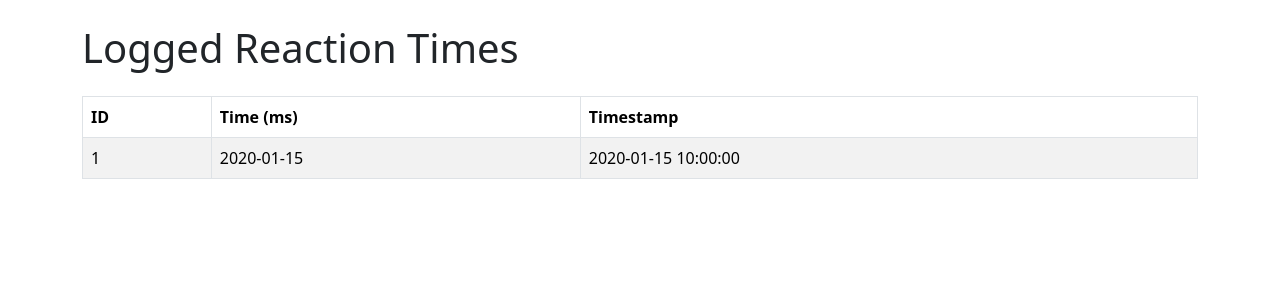
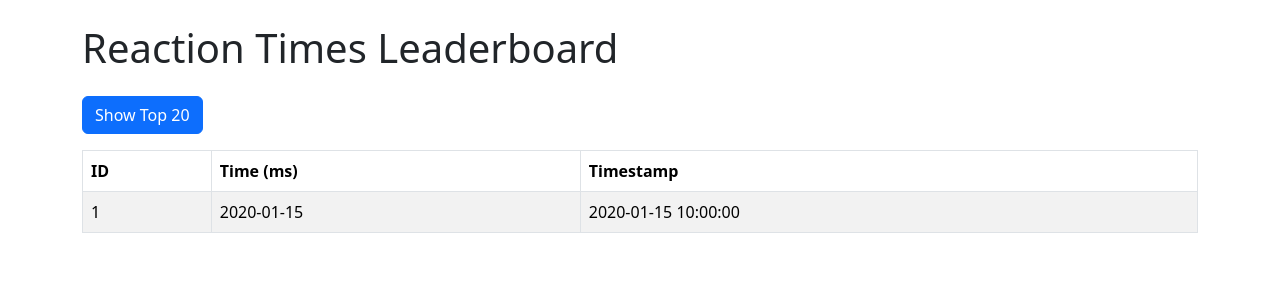
Before and after one commit to Vincent4364/vincent4364.github.io, a Flask app: page / in a window 1280 px wide. Shown: the top 300 px of the page. Run offline with Flask 3, Linux system fonts and the light colour scheme; a database or web service that is not in the repository returns one stand-in record (values such as "Sample title"); data that the repository does not hold is empty; some libraries are stand-ins or nearby versions.

Commit message:
18th commit - added all time data option

```diff
--- a/app.py
+++ b/app.py
@@ -66,16 +66,33 @@ def submit():
 @app.route('/data')
 def data():
     try:
+        limit = request.args.get("limit")  # e.g., /data?limit=20
+        show_all = request.args.get("all")  # e.g., /data?all=1
+
         with get_connection() as con:
             with con.cursor() as cur:
-                cur.execute("SELECT id, times, created_at FROM user_times_table ORDER BY times ASC LIMIT 20")
+                if show_all:
+                    # All-time leaderboard
+                    cur.execute("SELECT id, times, created_at FROM user_times_table ORDER BY times ASC")
+                elif limit:
+                    # Top N leaderboard (default: 20)
+                    cur.execute(
+                        "SELECT id, times, created_at FROM user_times_table ORDER BY times ASC LIMIT %s",
+                        (int(limit),)
+                    )
+                else:
+                    # Default to Top 20 if nothing specified
+                    cur.execute("SELECT id, times, created_at FROM user_times_table ORDER BY times ASC LIMIT 20")
+
                 rows = cur.fetchall()
+
         return {
             "rows": [
                 {"id": r[0], "times": r[1], "created_at": r[2].strftime("%Y-%m-%d %H:%M:%S")}
                 for r in rows
             ]
         }
+
     except Exception as e:
         logging.error(e)
         return {"rows": []}, 500
--- a/templates/index.html
+++ b/templates/index.html
@@ -7,9 +7,12 @@
 </head>
 <body class="p-4">
     <div class="container">
-        <h1 class="mb-4">Logged Reaction Times</h1>
+        <h1 class="mb-4">Reaction Times Leaderboard</h1>
 
-        <!-- Always render the table so JS can update it -->
+        <!-- Toggle Button -->
+        <button id="toggle-btn" class="btn btn-primary mb-3">Show Top 20</button>
+
+        <!-- Table -->
         <table class="table table-striped table-bordered" id="times-table">
             <thead>
                 <tr>
@@ -37,8 +40,12 @@
     </div>
 
     <script>
+    let showAll = true;  // start with all-time by default
+
     function fetchData() {
-    fetch('/data')
+        const endpoint = showAll ? "/data?all=1" : "/data?limit=20";
+
+        fetch(endpoint)
             .then(response => response.json())
             .then(data => {
                 const tableBody = document.querySelector("#times-table tbody");
@@ -52,7 +59,6 @@
                     if (noDataEl) noDataEl.style.display = "none";
                     data.rows.forEach(row => {
                         const tr = document.createElement("tr");
-                    tr.innerHTML = `<td>${row.id}</td><td>${row.times}</td>`;
                         tr.innerHTML = `<td>${row.id}</td><td>${row.times}</td><td>${row.created_at}</td>`;
                         tableBody.appendChild(tr);
                     });
@@ -61,6 +67,13 @@
             .catch(err => console.error("Error fetching data:", err));
     }
 
+    // Toggle button click
+    document.getElementById("toggle-btn").addEventListener("click", () => {
+        showAll = !showAll;
+        document.getElementById("toggle-btn").textContent = showAll ? "Show Top 20" : "Show All-Time";
+        fetchData();
+    });
+
     // Fetch every 3 seconds
     setInterval(fetchData, 3000);
     fetchData(); // initial fetch
```
Lines whose indentation alone changed are shown as unchanged.
